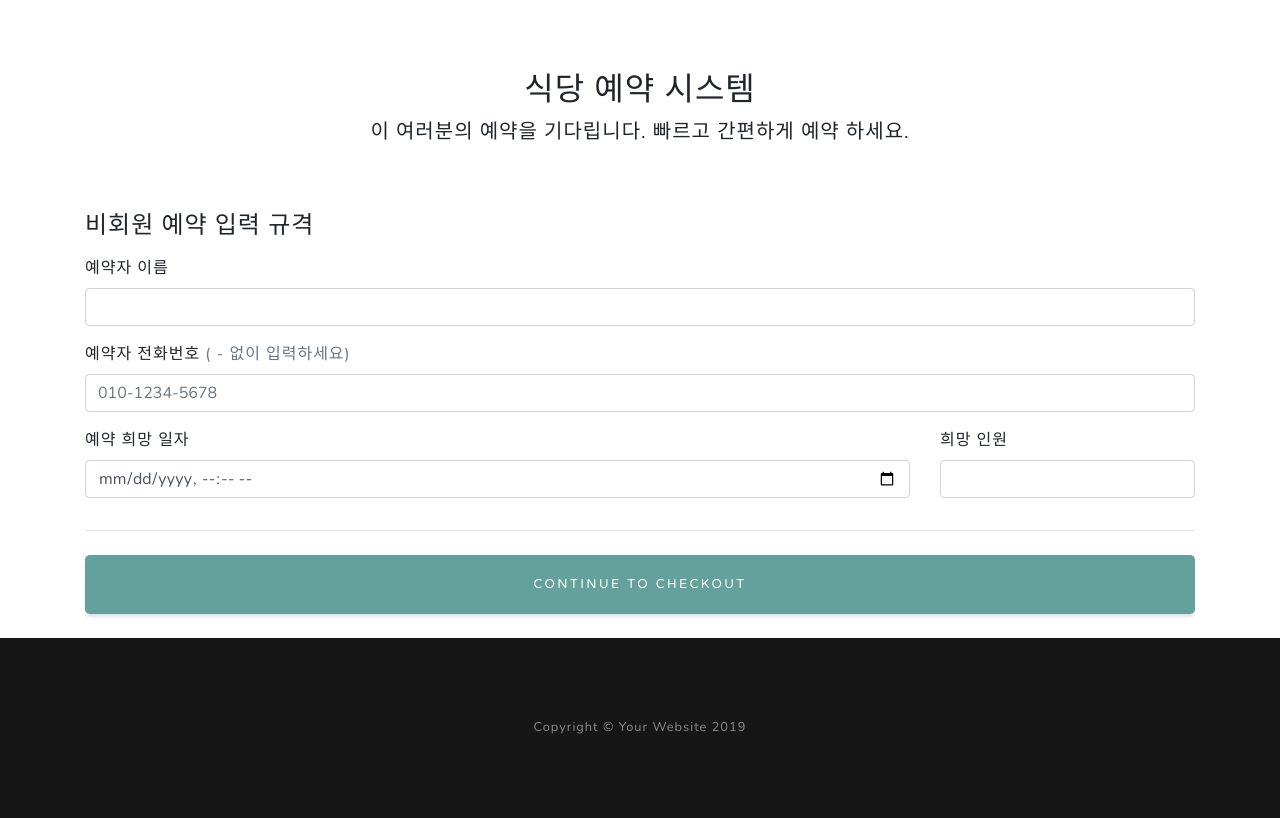
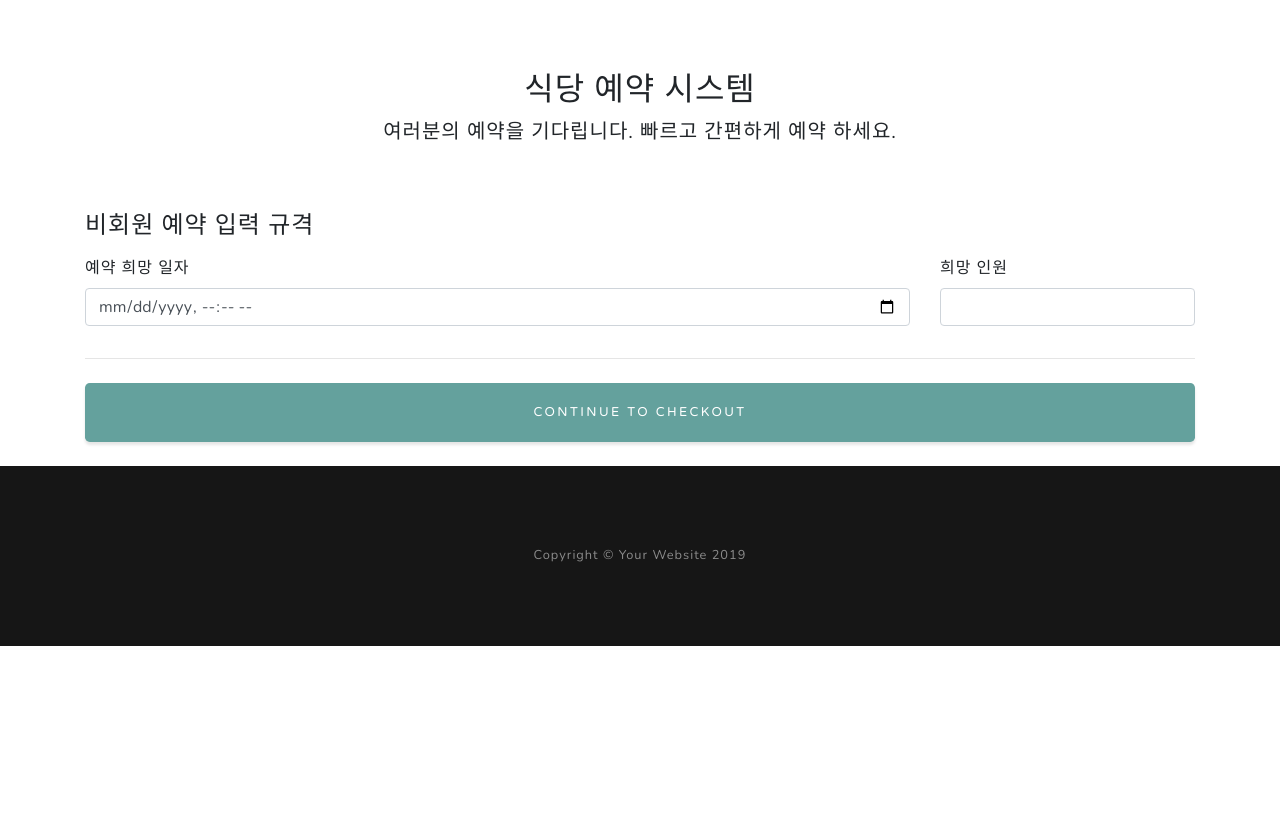
Before and after one commit to sunghye-on/se_project, a Django app: page /reserv/ in a window 1280 px wide. Shown: the part 88-906 px from the top of the page. After the commit the page ends 734 px from the top, so only its background shows below. Run offline with Django 3.2, Linux system fonts and the light colour scheme; some libraries are stand-ins or nearby versions.

Commit message:
reserv_0.6:

```diff
--- a/reservation/login/templates/login/login.html
+++ b/reservation/login/templates/login/login.html
@@ -7,10 +7,6 @@
   <div style="padding-top :10%">
     {% if errMsg == "로그인 실패" %}
     <div class="alert alert-warning" role="alert">
-      {{errMsg}}
-    </div>
-    {% else %}
-    <div class="alert alert-primary" role="alert">
       {{errMsg}}
     </div>
     {% endif %}
--- a/reservation/login/views.py
+++ b/reservation/login/views.py
@@ -12,10 +12,15 @@ def sign_up (request) :
         # local = Location.objects.get(city=city)
         nickname = request.POST["nickname"]
         phone = request.POST["phone_number"]
+        checkpwd = request.POST["checkpwd"]
 
         if User.objects.filter(idName=userid) :
             errMsg = "이미 존재하는 아이디입니다."
             return render(request, "login/signup.html", {"errMsg" : errMsg})
+
+        if checkpwd != password :
+            errMsg = "잘못된 패스워드를 입력했습니다."
+            return redirect("home", errMsg)
 
         user = User (
             idName = userid,
--- a/reservation/main/templates/main/layout.html
+++ b/reservation/main/templates/main/layout.html
@@ -52,7 +52,7 @@
           <li class="nav-item">
             <a class="nav-link js-scroll-trigger" href="#signup">Contact</a>
           </li>
-          {% if request.session.manager == none %}
+          {% if request.session.manager == none or request.session.userid == none %}
           <li class="nav-item">
             <a class="nav-link js-scroll-trigger" href="{% url 'resrv_home' %}">Reservation</a>
           </li>
--- a/reservation/main/templates/main/mainsite/signup.html
+++ b/reservation/main/templates/main/mainsite/signup.html
@@ -41,7 +41,7 @@
                     </div>
                     <div class="form-group">
                         <label for="Name_input">이름</label>
-                        <input type="text" class="form-control" id="Name_input" name="username" placeholder="이름을 입력하세요.">
+                        <input type="text" class="form-control" id="Name_input" name="nickname" placeholder="이름을 입력하세요.">
                     </div>
                     <div class="form-group">
                         <label for="PN_input">전화번호</label>
--- a/reservation/reserv/templates/reserv/lookup.html
+++ /dev/null
@@ -1,4 +0,0 @@
-{% extends 'layout.html' %}
-{% block content %}
-
-{% endblock %}
--- a/reservation/reserv/templates/reserv/reservate.html
+++ b/reservation/reserv/templates/reserv/reservate.html
@@ -4,14 +4,13 @@
 <div class="container">
     <div style="padding-top :10%">
         <div class="py-5 text-center">
-            <h2>{{ restaurant }} 식당 예약 시스템</h2>
-            <p class="lead">{{ restaurant }}이 여러분의 예약을 기다립니다. 빠르고 간편하게 예약 하세요. </p>
+            <h2>식당 예약 시스템</h2>
+            <p class="lead">여러분의 예약을 기다립니다. 빠르고 간편하게 예약 하세요. </p>
         </div>
         <div class="row">
             <div class="col-md order-md-1">
                 <h4 class="mb-3">{% if request.session.userid %}예약 입력 규격{% else %}비회원 예약 입력 규격{% endif %}</h4>
-                <form class="needs-validation" novalidate>
-                    {% if request.session.userid %}
+                <form action="{% url 'resrv_home' %}" method="POST" class="needs-validation" novalidate>
                     <div class="row">
                         <div class="col-md mb-3">
                             <label for="reserv_date">예약 희망 일자</label>
@@ -29,43 +28,6 @@
                             </div>
                         </div>
                     </div>
-                    {% else %}
-                    <div class="row">
-                        <div class="col-md mb-3">
-                            <label for="reserv_name">예약자 이름</label>
-                            <input type="text" class="form-control" id="reserv_name" name="name" placeholder="" value=""
-                                required>
-                            <div class="invalid-feedback">
-                                Valid name is required.
-                            </div>
-                        </div>
-                    </div>
-
-                    <div class="mb-3">
-                        <label for="email">예약자 전화번호 <span class="text-muted">( - 없이 입력하세요)</span></label>
-                        <input type="email" class="form-control" id="email" placeholder="010-1234-5678">
-                        <div class="invalid-feedback">
-                            Valid phone number is required.
-                        </div>
-                    </div>
-                    <div class="row">
-                        <div class="col-md mb-3">
-                            <label for="reserv_date">예약 희망 일자</label>
-                            <input type="datetime-local" class="form-control" id="reserv_date" name="date"
-                                placeholder="" value="" required>
-                            <div class="invalid-feedback">
-                                Valid date is required.
-                            </div>
-                        </div>
-                        <div class="col-md-3 mb-3">
-                            <label for="reserv_people">희망 인원</label>
-                            <input type="number" class="form-control" id="reserv_people" placeholder="" required>
-                            <div class="invalid-feedback">
-                                Valid how many people want reservation is required.
-                            </div>
-                        </div>
-                    </div>
-                    {% endif %}
                     <hr class="mb-4">
                     <button class="btn btn-primary btn-lg btn-block" type="submit">Continue to checkout</button>
                 </form>
--- a/reservation/reserv/views.py
+++ b/reservation/reserv/views.py
@@ -1,4 +1,4 @@
-from django.shortcuts import render, redirect
+from django.shortcuts import render, redirect, get_object_or_404
 from login.models import *
 from .models import *
 from datetime import datetime
@@ -56,7 +56,7 @@ def reserv_home(request) :
 
 # 예약이 얼만큼 됐는지 확인하는 페이지 접근
 def reserv_check(request) :
-    user = User.objects.get(idName = request.session.get('userid'))
+    user = get_object_or_404(User, idName = request.session.get('userid'))
     relates = relate_reserv.objects.filter(user=user).order_by()
     list_relate = []
     for relate in relates :
```
Also changed, not shown: reservation/db.sqlite3.
